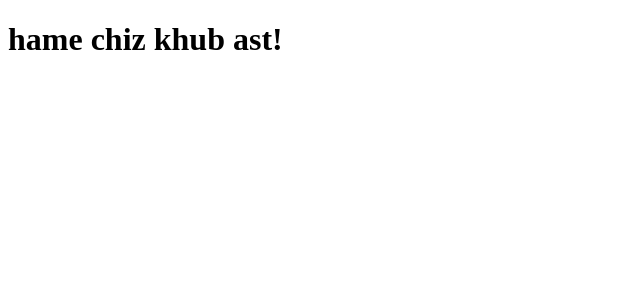
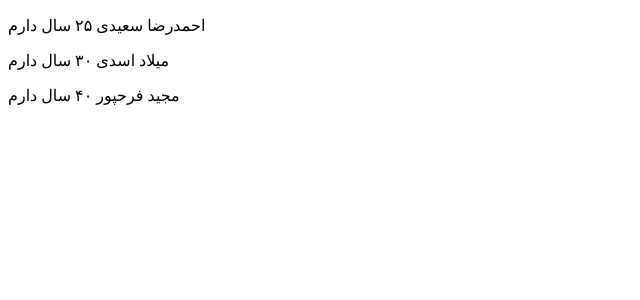
Before and after one commit to ahmadreza48/firstReactApp, a React (Create React App) app in the folder personmanager/: page / in a window 1280 px wide. Shown: the top 300 px of the page, without its empty margins (0-640 px from the left). Built offline with nearby package versions, Linux system fonts and the light colour scheme.

Commit message:
creat components...

```diff
--- a/personmanager/src/App.js
+++ b/personmanager/src/App.js
@@ -1,11 +1,21 @@
 import React, { Component } from 'react';
+import Persons from './components/person/Persons';
 
 class App extends Component {
-    state = {  }
+    state = {
+            persons:[
+                {firstname: "احمدرضا", lastname: "سعیدی", age: "۲۵"},
+                {firstname: "میلاد", lastname: "اسدی", age: "۳۰"},
+                {firstname: "مجید", lastname: "فرحپور", age: "۴۰"}
+            ]
+    }
     render() {
-        return ( <div>
-            <h1>hame chiz khub ast!</h1>
-        </div> );
+        const { persons } = this.state;
+        return (
+        <div>
+            <Persons persons={persons}/>
+        </div>
+        );
     }
 }
 
--- /dev/null
+++ b/personmanager/src/components/person/Person.jsx
@@ -0,0 +1,9 @@
+import React from 'react';
+
+const person = ({firstname, lastname, age}) => {
+    return ( <div>
+        <p>{`${firstname} ${lastname} ${age} سال دارم`}</p>
+    </div> );
+}
+
+export default person;
--- /dev/null
+++ b/personmanager/src/components/person/Persons.jsx
@@ -0,0 +1,18 @@
+import React from 'react';
+import Person from './Person';
+
+const persons = ({persons}) => {
+    return (
+    <div>
+        {persons.map(person => (
+                <Person
+                firstname={person.firstname}
+                lastname={person.lastname}
+                age={person.age}
+                />
+            ))}
+    </div>
+    );
+}
+
+export default persons;
```
